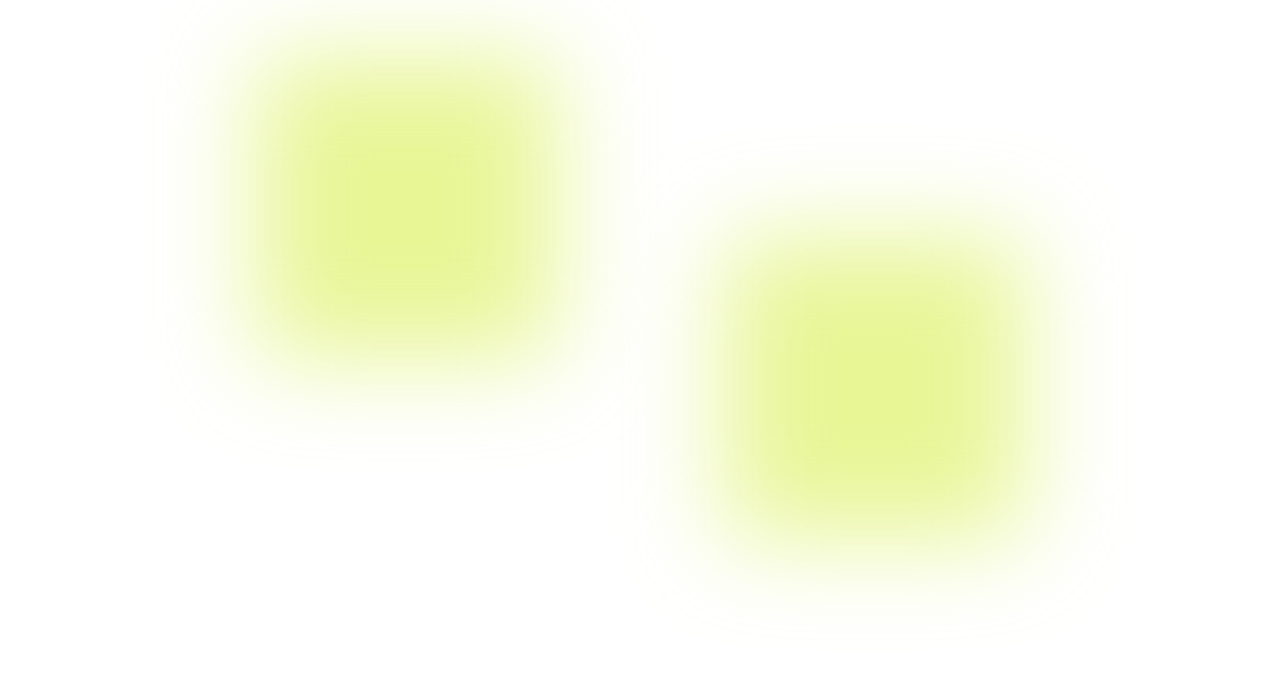
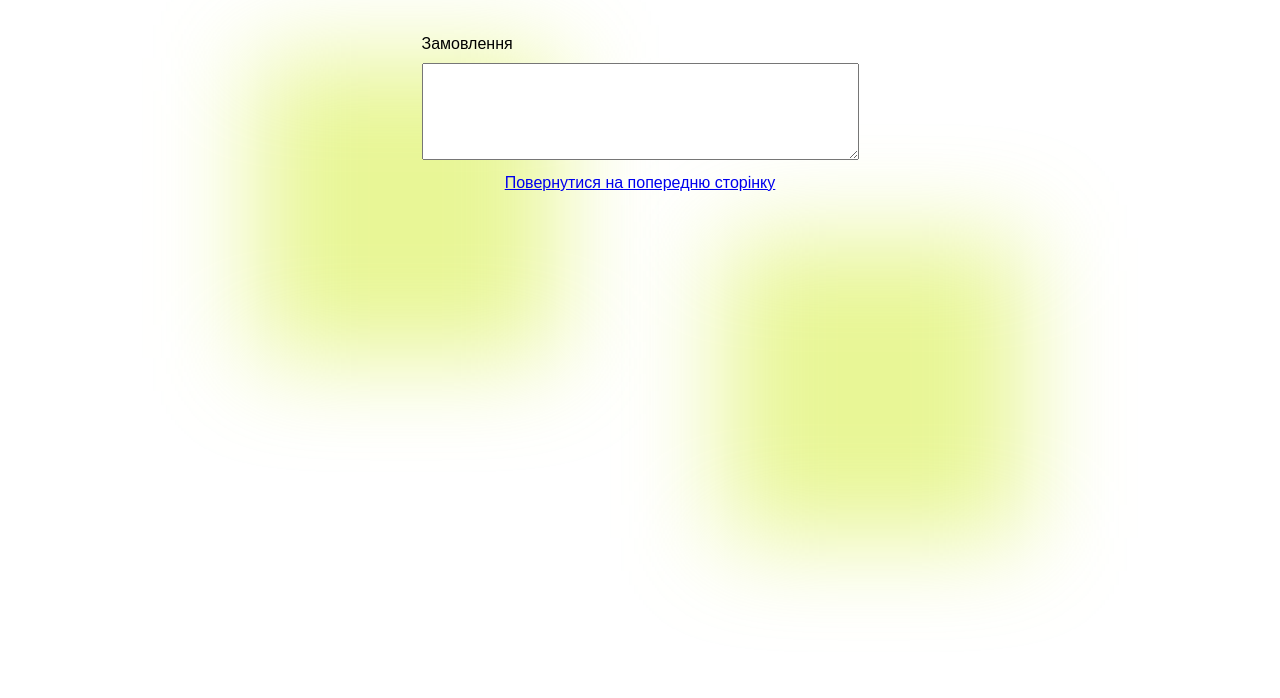
Before and after one commit to lvivduncan/ocer-order, a plain HTML site: page order.html in a window 1280 px wide. Shown: the part 102-800 px from the top of the page. Drawn offline with Linux system fonts and the light colour scheme.

Commit message:
order.html finish is comming

```diff
--- a/css/style.css
+++ b/css/style.css
@@ -209,3 +209,33 @@ img
     border: none;
     border-top: 1px solid var(--gray);
 }
+
+/**/
+#order
+{
+    /* width: 300px;
+    margin: 200px auto auto; */
+
+    display: flex;
+    align-items: center;
+    justify-content: center;
+    flex-direction: column;
+}
+
+#order label span
+{
+    display: block;
+    margin: 0 0 10px;
+    cursor: pointer;
+}
+
+#order textarea
+{
+    padding: 10px;
+    width: 100%!important;
+}
+
+#order .back
+{
+    margin: 10px 0;
+}
--- a/order.html
+++ b/order.html
@@ -9,14 +9,18 @@
 </head>
 <body>
 
+
     <div id="order">
+        <h1>Тестовий сайт. Замовлення страв</h1>
         <p class="CommentFormText CommentForm_text">
             <label>
                 <span>Замовлення</span>
                 <textarea name="text" class="required" required="required" rows="5" cols="50"></textarea>
             </label>
         </p>
+        <p class="back"><a href="./index.html">Повернутися на попередню сторінку</a></p>
     </div>
+
 
     <script src="js/init.js"></script>
 </body>
```
